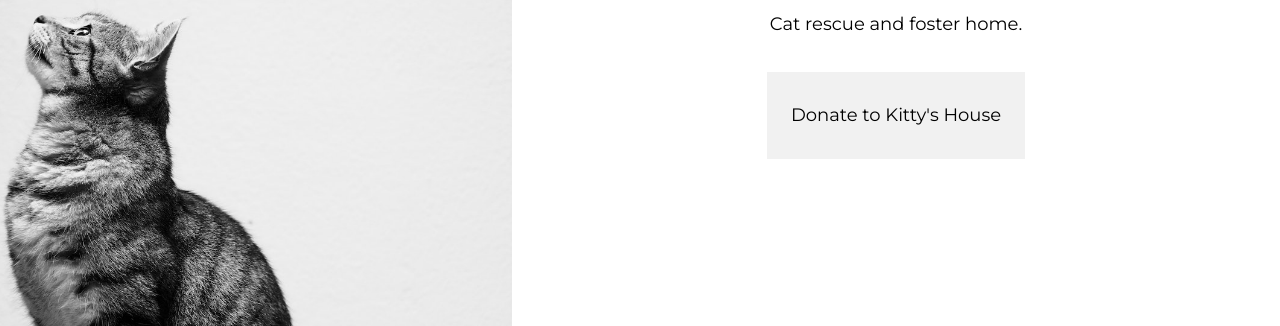
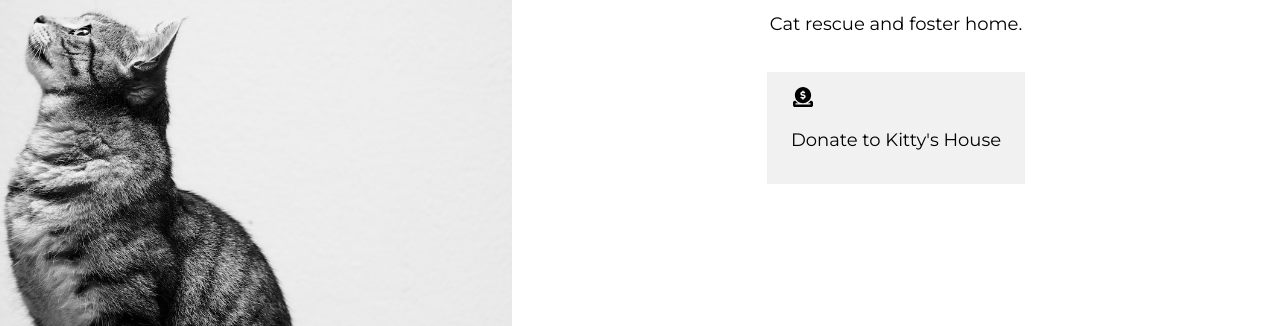
Before and after one commit to prophen/cat-rescue-donation-button, a plain HTML site: page index.html in a window 1280 px wide. Shown: the part 253-579 px from the top of the page. Drawn offline with nearby package versions, Linux system fonts and the light colour scheme.

Commit message:
add width and height to icon

```diff
--- a/index.html
+++ b/index.html
@@ -36,6 +36,8 @@
         display: flex;
       }
       .icon {
+        width: 25px;
+        height: 25px;
         background-position: center;
         background-size: 20px 20px;
         background-repeat: no-repeat;
```
